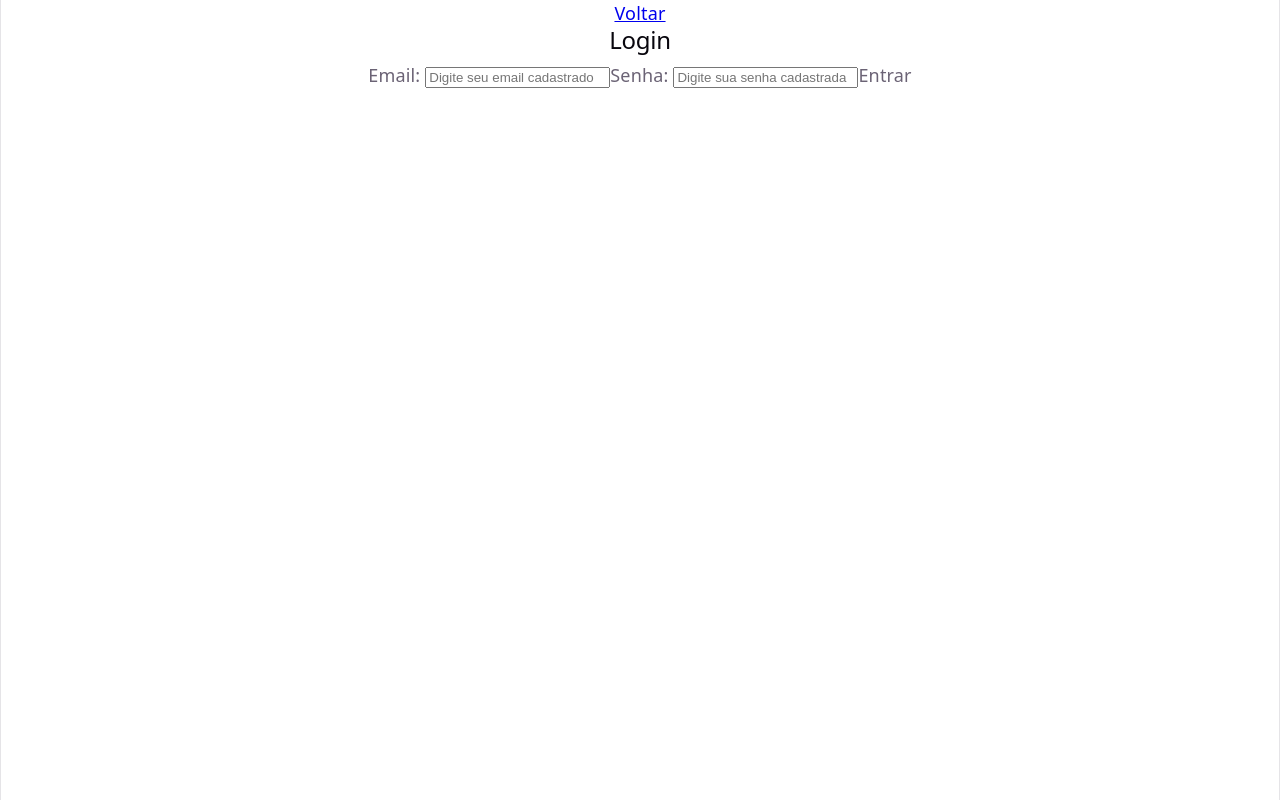
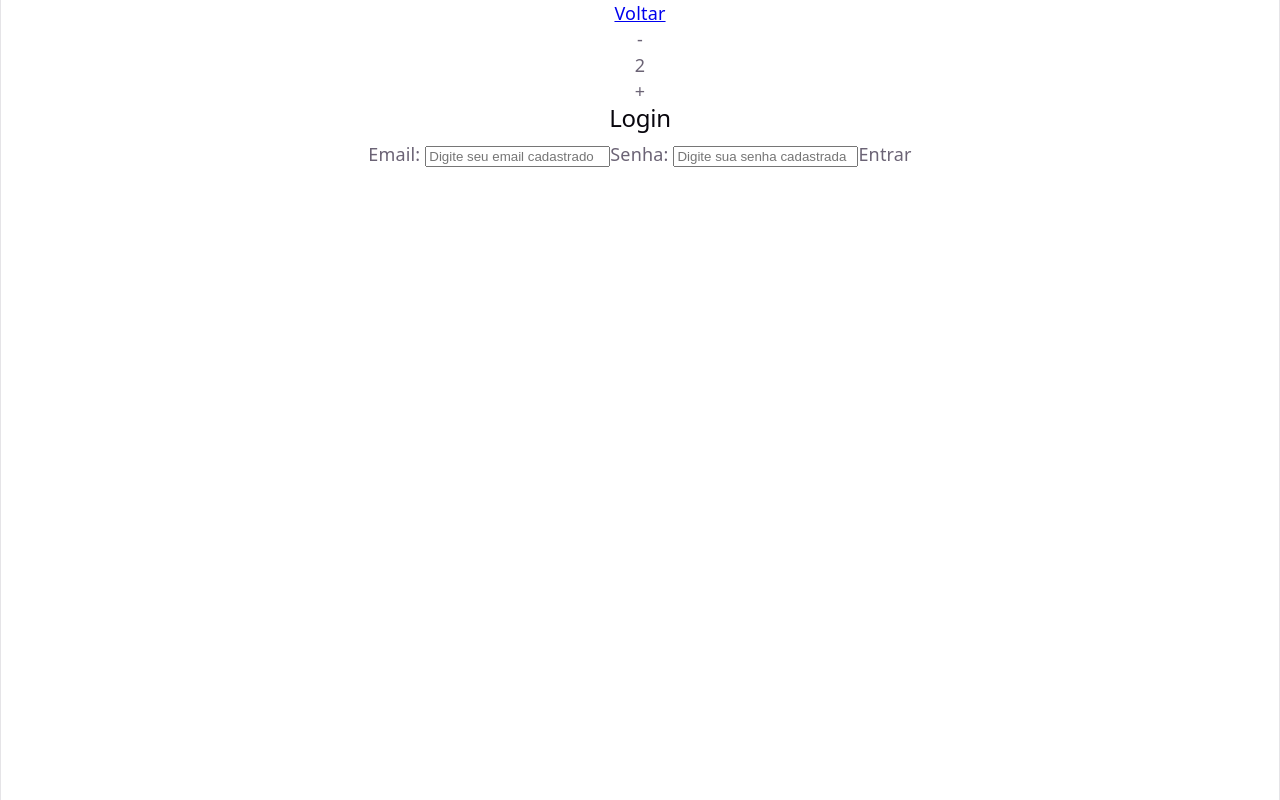
Before and after one commit to luisfernando01469bby-stack/Senac-Transforme-se-2026-React, a React (Vite) app in the folder curso-react/: page /auth in a window 1280 px wide. Built offline with nearby package versions, Linux system fonts and the light colour scheme; what @twind/core, @twind/preset-autoprefix, @twind/preset-tailwind would draw is missing.

Commit message:
batatinha didatica

```diff
--- a/curso-react/src/pages/Auth.jsx
+++ b/curso-react/src/pages/Auth.jsx
@@ -1,12 +1,24 @@
+import { useState } from 'react';
 import {Link} from 'react-router'
 
 function Auth() {
+    const [batatinha, setbatatinha] = useState(2);
+
+    function sub(){
+        setbatatinha(batatinha - 1)
+    }
     return (
         <>
             <nav className=" p-3 shadow-md">
                 <Link className="p-2 mr-2 hover:bg-primary" to="/">Voltar</Link>
+
+                <div className="bg-red-100 rounded-full p-2" onClick ={sub}>-</div>
+                {batatinha}
+                 <div className="bg-green-100 rounded-full p-2" onClick ={() =>setbatatinha(batatinha +1)}>+</div>
             </nav>
-            <div className="max-w-lg mx-auto p-6 bg-blue-100 ">
+
+
+            <div className="max-w-lg mx-auto p-6 bg-blue-100   ">
                 <form className='flex flex-col gap-[20]'>
                     <h2 className="font-size">Login</h2>
 
```
